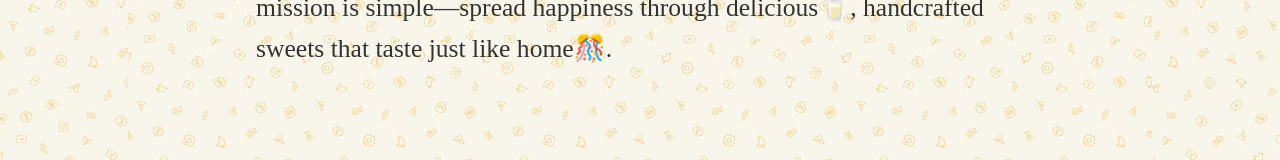
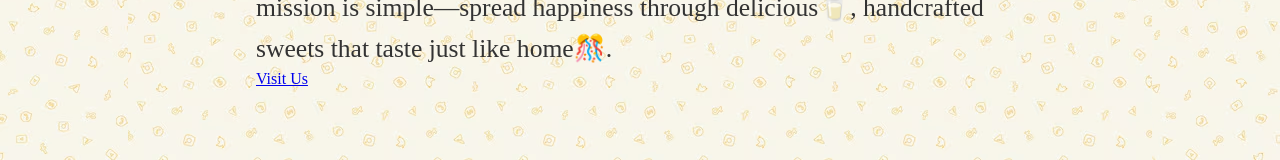
Before and after one commit to Bittu0008/Madhesiya-Mishthan-Bhandar, a plain HTML site: page about-us.html in a window 1280 px wide. Shown: the part 254-414 px from the top of the page. Drawn offline with Linux system fonts and the light colour scheme.

Commit message:
Enhance about-us.html with visit link
Added a link to the location of Madheshiya Mishthan Bhandar.

```diff
--- a/about-us.html
+++ b/about-us.html
@@ -10,6 +10,8 @@
 <body>
     <p>
 We are dedicated to bringing you fresh🔥, premium-quality Indian mithai crafted with authentic ingredients🌿 and heartfelt tradition⭐. Our mission is simple—spread happiness through delicious🥛, handcrafted sweets that taste just like home🎊.</p>
+          <a class="visit-us" target="_blank" href="https://www.google.com/maps/place/Madheshiya+Mishthan+Bhandar/@25.832278,83.7457276,19.5z/data=!4m6!3m5!1s0x3992196b7522c65b:0xbaf178b64016be69!8m2!3d25.8323584!4d83.7457393!16s%2Fg%2F11x_yq0wf9?entry=ttu&g_ep=EgoyMDI1MTIwOC4wIKXMDSoKLDEwMDc5MjA2OUgBUAM%3D">Visit Us</a>
+
 </body>
 
 </html>
```
